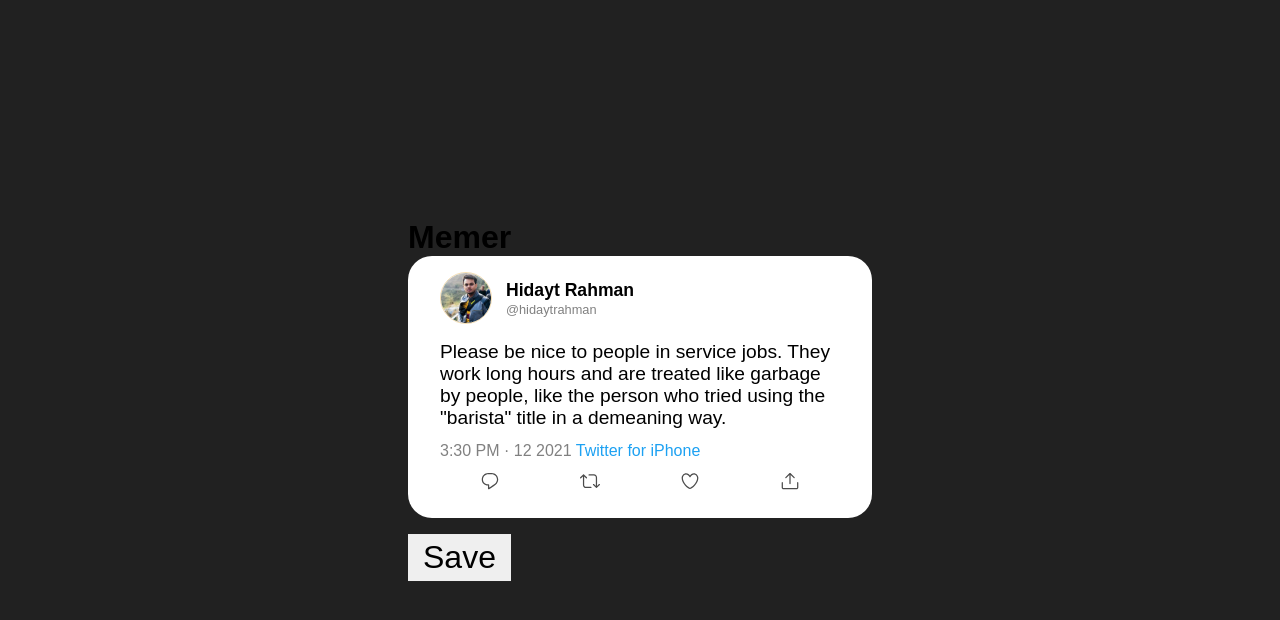
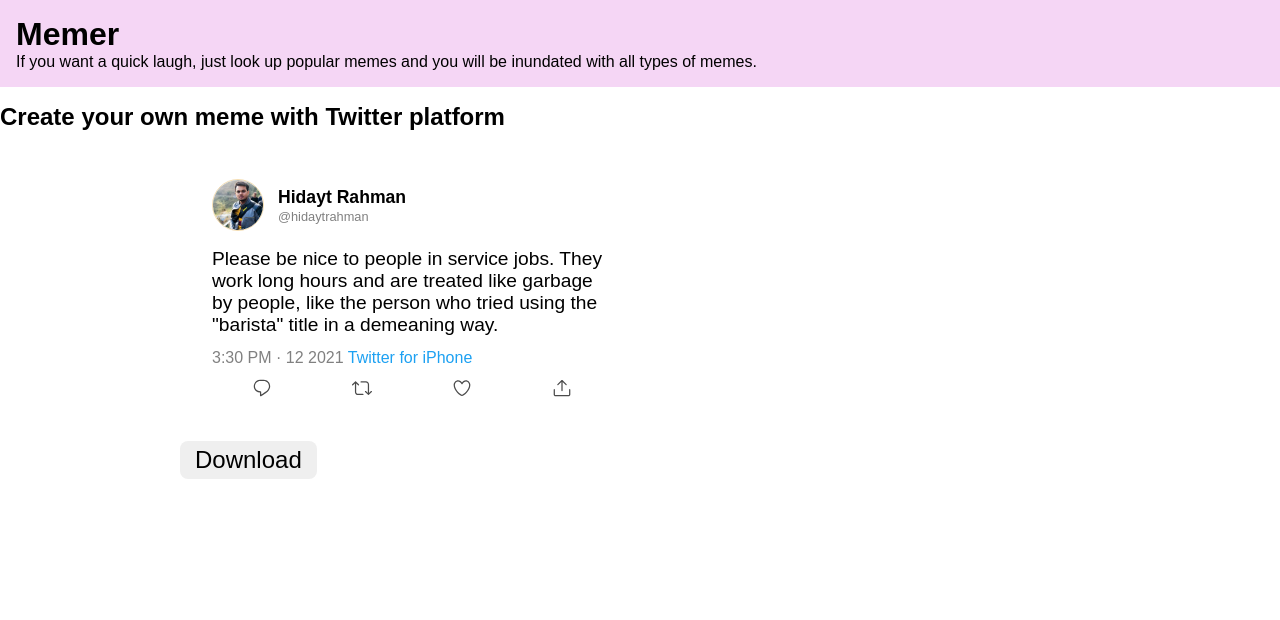
Before and after one commit to hidaytrahman/memeSnap, a React (Create React App) app: page / in a window 1280 px wide. Shown: the top 620 px of the page. Built offline with nearby package versions, Linux system fonts and the light colour scheme.

Commit message:
feat(view): header and basic layout improvements

```diff
--- a/src/App.css
+++ b/src/App.css
@@ -1 +1,28 @@
-.btn{padding:5px 15px;border:0;font-size:2rem;cursor:pointer}.btn:hover{color:#5f9ea0}.btn-save{margin-top:1rem}.custom-input input[type=file]{display:none}
+.App-header {
+    padding: 1rem;
+    background: #c3c3;
+    margin-bottom: 1rem;
+}
+
+.btn {
+    padding: 5px 15px;
+    border: 0;
+    font-size: 1.5rem;
+    cursor: pointer;
+    border-radius: 8px;
+}
+.btn:hover {
+  color: #5f9ea0;
+}
+.btn-save {
+  margin-top: 1rem;
+}
+.custom-input input[type="file"] {
+  display: none;
+}
+
+.memes-area-container {
+    max-width: 920px;
+    margin: 2rem auto;
+    width: 100%;
+}
--- a/src/App.js
+++ b/src/App.js
@@ -6,9 +6,17 @@ const App = () => {
     <div className="App">
       <header className="App-header">
           <h1>Memer</h1>
+          <p>If you want a quick laugh, just look up popular memes and you will be inundated with all types of memes.</p>
       </header>
 
-      <Twitter />
+      <section>
+        <h2>Create your own meme with Twitter platform</h2>
+      </section>
+
+      <section className='memes-area-container'>
+       <Twitter />
+      </section>
+
 
     </div>
   );
--- a/src/components/twitter/Twitter.js
+++ b/src/components/twitter/Twitter.js
@@ -47,7 +47,7 @@ const Twitter = () => {
                     <div className="title">
 
                         <div className="profile-wrapper">
-                            <img src={tweet.photo} alt="tweet" src={imgSrc} onError={onError} />
+                            <img src={imgSrc || tweet.photo} alt="tweet"  onError={onError} />
                             <div className="custom-input">
                                 <label htmlFor="fileItem">📷</label>
                                 <input id="fileItem" type="file" onChange={handleChange} />
@@ -72,6 +72,7 @@ const Twitter = () => {
                                 </path>
                             </g>
                         </svg>
+
                         <svg viewBox="0 0 24 24" aria-hidden="true">
                             <g>
                                 colo
@@ -97,7 +98,7 @@ const Twitter = () => {
                 </div>
 
                 <div>
-                    <button className="btn btn-primary btn-save" onClick={onButtonClick}>Save</button>
+                    <button className="btn btn-primary btn-save" onClick={onButtonClick}>Download</button>
                 </div>
 
             </section>
--- a/src/components/twitter/twitter.css
+++ b/src/components/twitter/twitter.css
@@ -16,11 +16,11 @@
 }
 
 body {
-    position: absolute;
+    /* position: absolute;
     left: 50%;
     top: 50%;
     transform: translate(-50%, -50%);
-    background-color: var(--background-color);
+    background-color: var(--background-color); */
     font-family: var(--font);
 }
 
@@ -30,6 +30,7 @@ body {
     padding: 1rem 2rem;
     max-width: 400px;
     border-radius: 1.5rem;
+
 }
 
 /* the title and the twitter handle */
```
